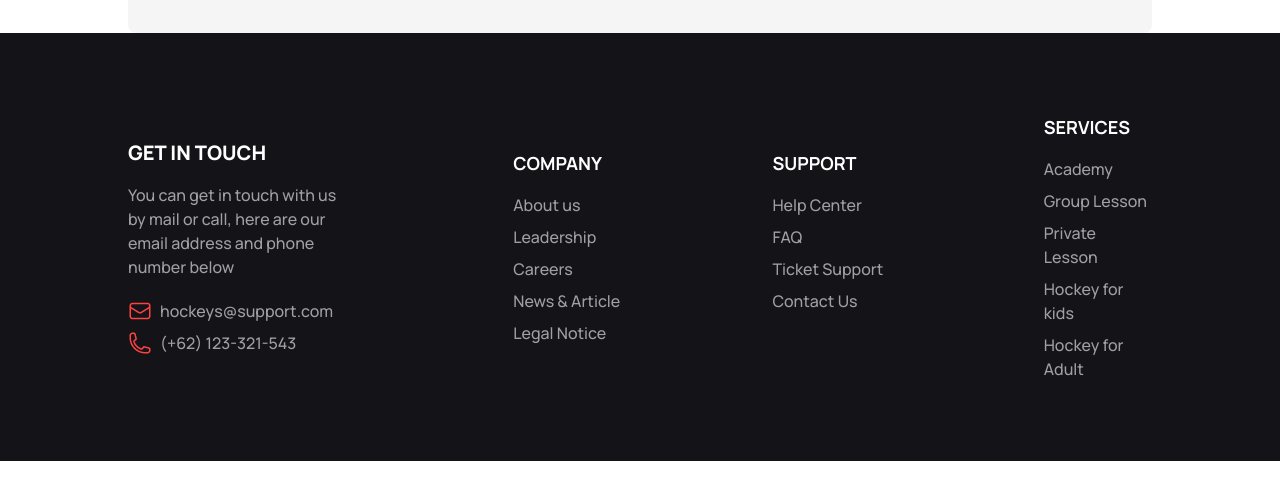
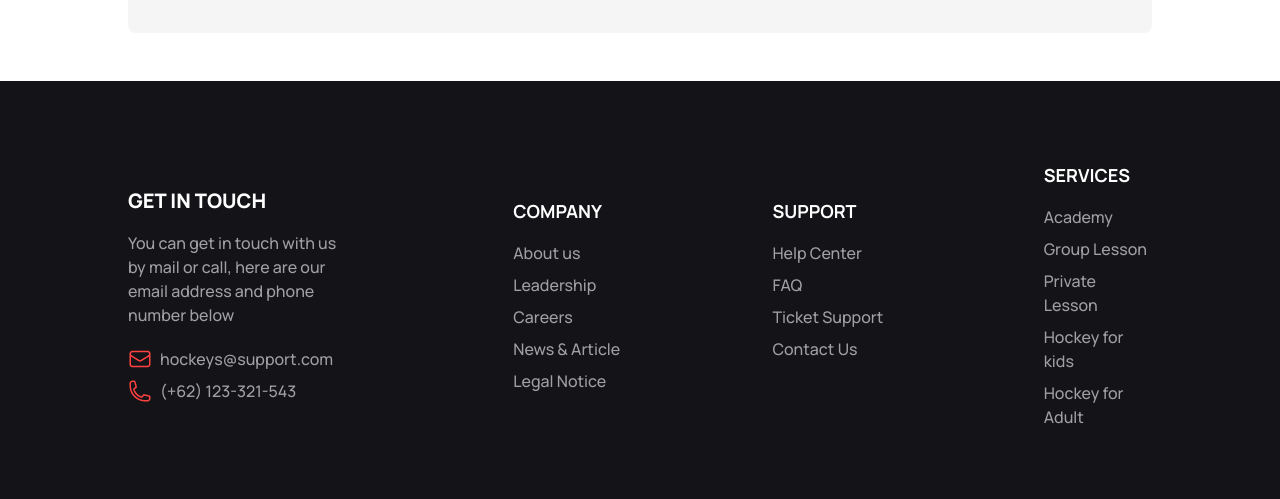
Before and after one commit to Mohammed-Saiful-Islam/B9A3-Hockeys, a plain HTML site: page index.html in a window 1280 px wide. Shown: the part 4261-4760 px from the top of the page. Before the commit the page ends 4722 px from the top, so only its background shows below. Drawn offline with nearby package versions, Linux system fonts and the light colour scheme.

Commit message:
mt added up of ftr

```diff
--- a/index.html
+++ b/index.html
@@ -564,7 +564,7 @@
 
     <!-- footer start -->
 
-    <footer class="footer  bg-[#131318] text-neutral-content ">
+    <footer class="footer  bg-[#131318] text-neutral-content  mt-6 lg:mt-12">
         <div
             class="container mx-auto my-2 lg:my-12 p-8 lg:px-32 font-manrope flex flex-col text-center lg:text-left items-center lg:flex-row lg:justify-between">
             <nav
```
